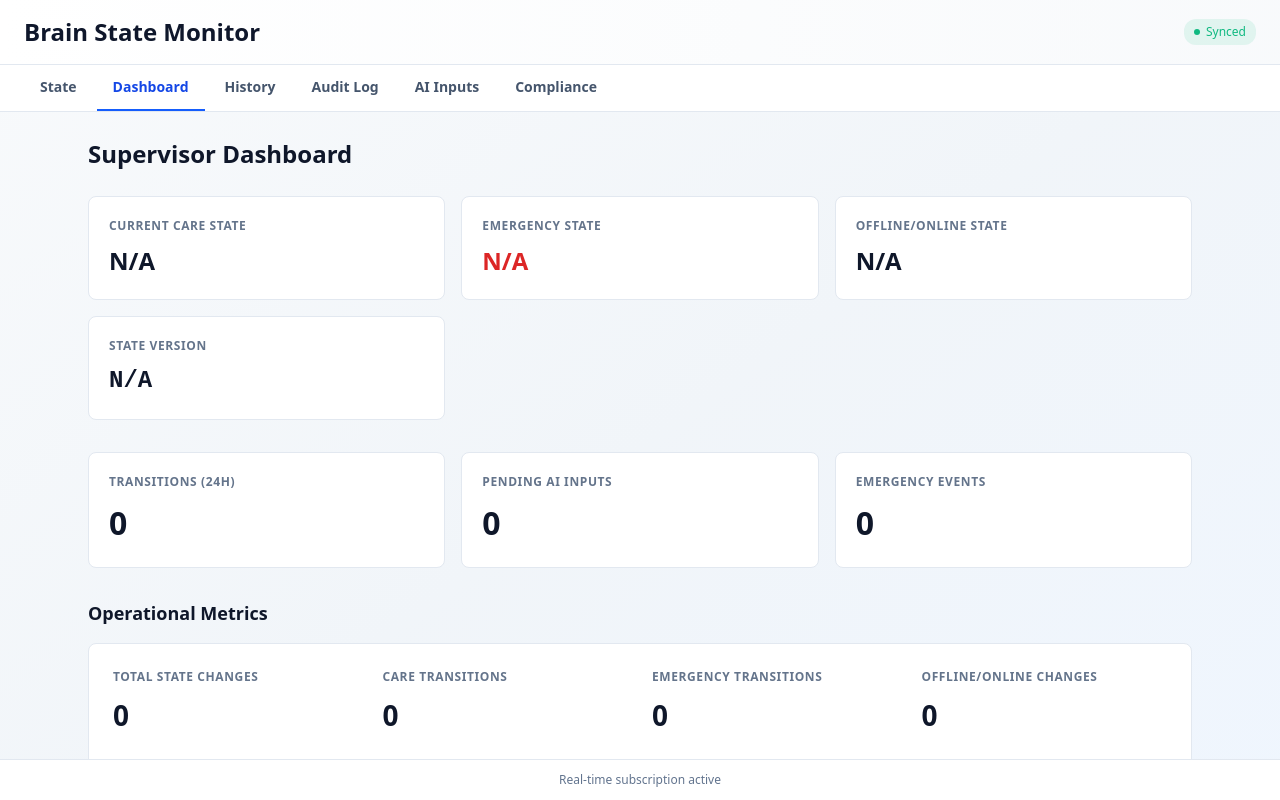
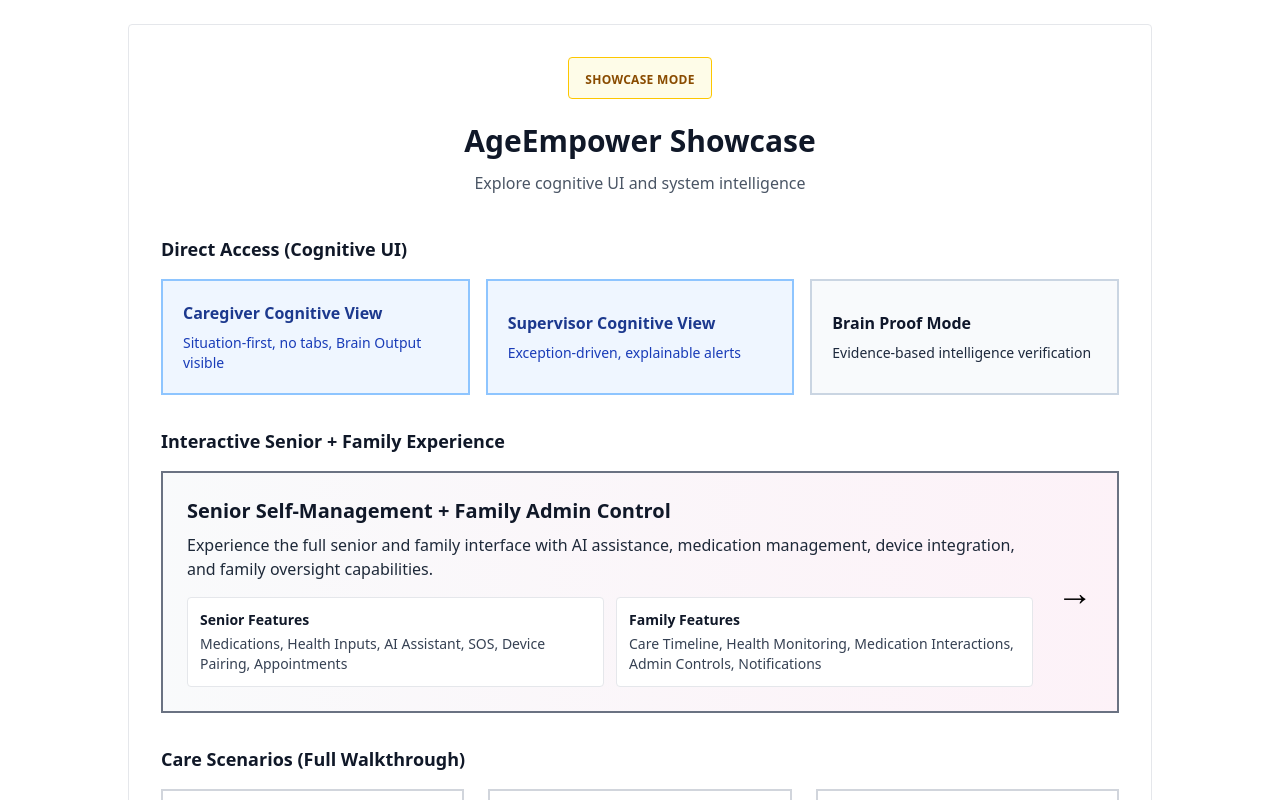
Before and after one commit to p-1267/public, a React (Vite) app: page / in a window 1280 px wide. Shown: the top 800 px of the page. Built offline with nearby package versions, Linux system fonts and the light colour scheme; no server answers; the database is empty.

Commit message:
Updated App.tsx

```diff
--- a/src/App.tsx
+++ b/src/App.tsx
@@ -252,6 +252,27 @@ function App() {
     )
   }
 
+  // Default route: Show scenario selector landing page
+  if (!currentRoute || currentRoute === '') {
+    return <ShowcaseScenarioSelector />
+  }
+
+  // Brain State Monitor accessible via specific route
+  if (currentRoute === 'brain-monitor') {
+    const remountKey = SHOWCASE_MODE
+      ? `${currentRole || 'none'}`
+      : 'production'
+
+    return (
+      <>
+        {SHOWCASE_MODE && <ShowcaseNavPanel />}
+        {SHOWCASE_MODE && <ShowcaseHomeButton />}
+        <HostShell key={remountKey} />
+      </>
+    )
+  }
+
+  // Persona-specific routes (when in SHOWCASE_MODE with role selected)
   if (SHOWCASE_MODE) {
     if (currentStep === 'SCENARIO_SELECT') {
       return <ShowcaseScenarioSelector />
--- a/src/components/ShowcaseScenarioSelector.tsx
+++ b/src/components/ShowcaseScenarioSelector.tsx
@@ -210,8 +210,7 @@ export function ShowcaseScenarioSelector() {
               Showcase Mode Notice
             </h4>
             <p className="text-sm text-gray-700 leading-relaxed">
-              This walkthrough explains how the system works. No data is written to the database.
-              No actions are executed. All interactions are simulated for demonstration purposes only.
+              All scenarios use real database operations with seeded data. Select a scenario to explore the full system capabilities with realistic workflows and intelligence features.
             </p>
           </div>
         </div>
```
